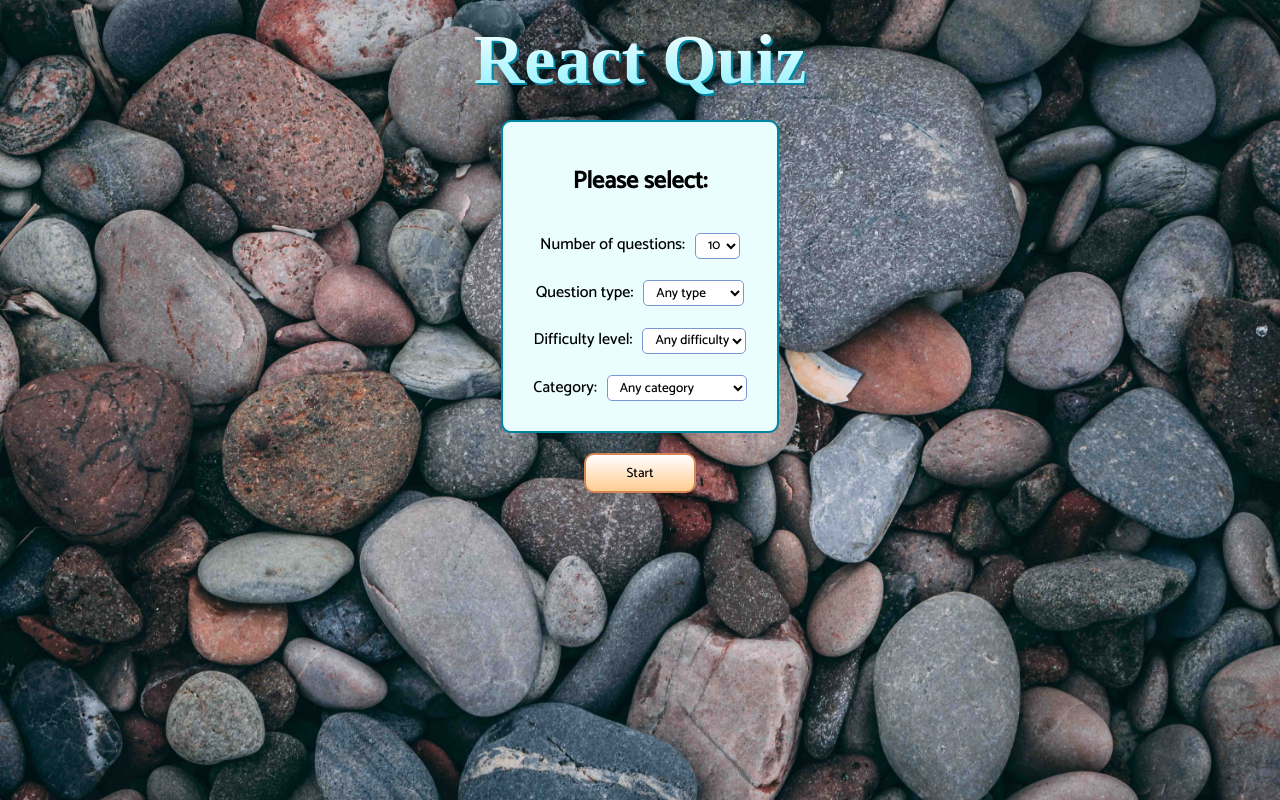
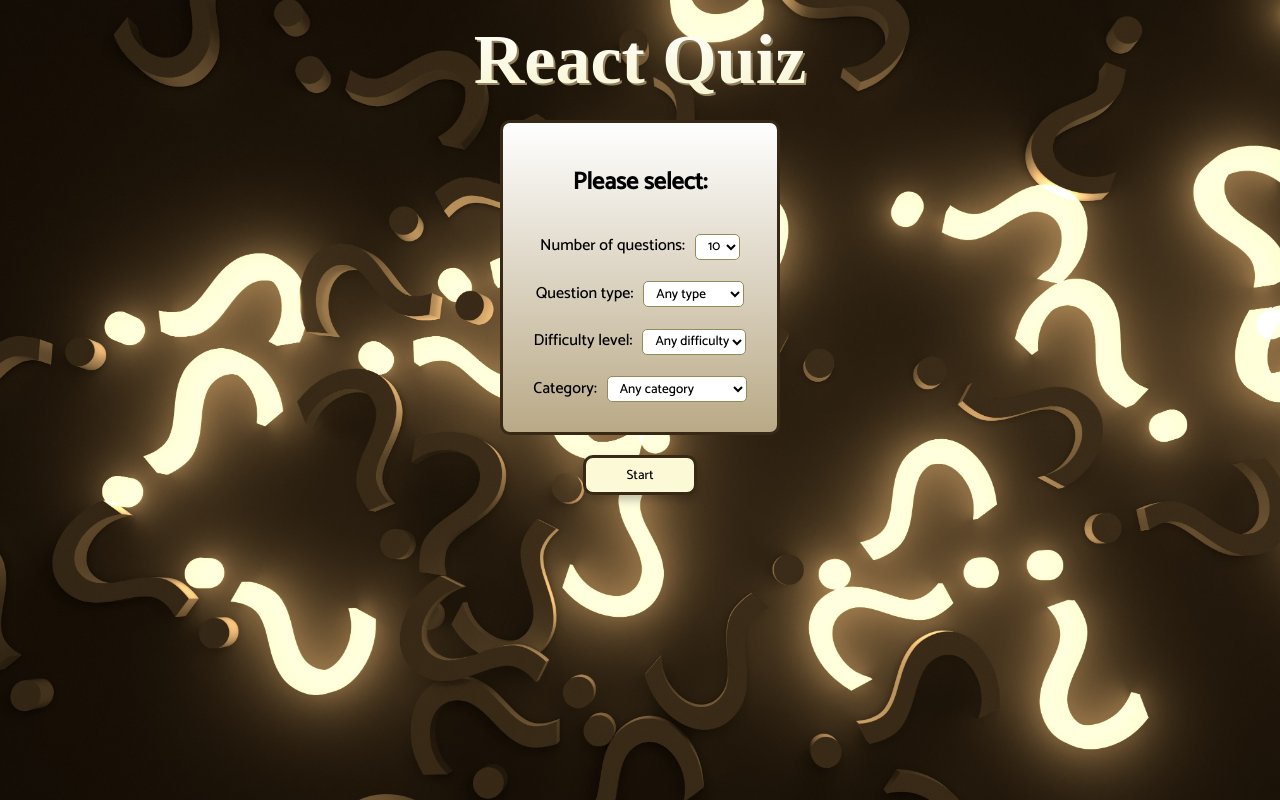
Before and after one commit to iwarra/quiz-app, a React (Create React App) app in the folder react-quiz/: page / in a window 1280 px wide. Built offline with nearby package versions, Linux system fonts and the light colour scheme; a web font is replaced by a local one.

Commit message:
Style update

```diff
--- a/react-quiz/src/app.styles.ts
+++ b/react-quiz/src/app.styles.ts
@@ -1,5 +1,5 @@
 import styled, { createGlobalStyle } from 'styled-components';
-import backgroundImage from './images/oliver-paaske.jpg';
+import backgroundImage from './images/lightning-questionmarks.jpg';
 
 export const GlobalStyle = createGlobalStyle`
   html {
@@ -40,7 +40,7 @@ export const Wrapper = styled.div`
   //Save as an SVG logo instead?
   h1 {
     font-family: Palanquin Dark;
-    background-image: linear-gradient(180deg, #fff, #87f1ff);
+    background-image: linear-gradient(180deg, #fff, #f7f5cf);
     font-weight: 700;
     background-size: 100%;
     background-clip: text;
@@ -48,7 +48,7 @@ export const Wrapper = styled.div`
     -webkit-text-fill-color: transparent;
     -moz-background-clip: text;
     -moz-text-fill-color: transparent;
-    filter: drop-shadow(2px 2px #0085a3);
+    filter: drop-shadow(2px 2px #93805c);
     font-size: 70px;
     text-align: center;
     margin: 20px;
@@ -56,8 +56,8 @@ export const Wrapper = styled.div`
 
   .start, .next {
     cursor: pointer;
-    background: linear-gradient(180deg, #ffffff, #ffcc91);
-    border: 2px solid #d38558;
+    background: #FCF9D6;
+    border: 3px solid #372916;
     box-shadow: 0px 5px 10px rgba(0, 0, 0, 0.25);
     border-radius: 10px;
     height: 40px;
--- a/react-quiz/src/components/QuestionCard.styles.ts
+++ b/react-quiz/src/components/QuestionCard.styles.ts
@@ -2,9 +2,9 @@ import styled from "styled-components";
 
 export const Wrapper = styled.div`
   max-width: 1100px;
-  background: #ebfeff;
+  background: #fff;
   border-radius: 10px;
-  border: 2px solid #0085a3;
+  border: 2px solid #372916;
   padding: 20px;
   box-shadow: 0px 5px 10px rgba(0, 0, 0, 0.25);
   text-align: center;
@@ -29,20 +29,20 @@ export const ButtonWrapper = styled.div<ButtonWrapperProps>`
   button {
     cursor: pointer;
     user-select: none;
-    font-size: 0.8rem;
+    font-size: .9rem;
     width: 100%;
     height: 40px;
     margin: 5px 0;
     background: ${({ correct, userClicked }) =>
       correct
-        ? 'linear-gradient(90deg, #56FFA4, #59BC86)'
+        ? 'linear-gradient(180deg, #53d462, #235e2a)'
         : !correct && userClicked
-        ? 'linear-gradient(90deg, #FF5656, #C16868)'
-        : 'linear-gradient(90deg, #56ccff, #6eafb4)'};
-    border: 3px solid #ffffff;
+        ? 'linear-gradient(180deg, #FF5656, #8a2f2f)'
+        : 'linear-gradient(180deg, #B9A986, #79613E)'};
+    border: 1px solid #372916;
     box-shadow: 1px 2px 0px rgba(0, 0, 0, 0.1);
     border-radius: 10px;
     color: #fff;
-    text-shadow: 0px 1px 0px rgba(0, 0, 0, 0.25);
+    text-shadow: 0px 1px 0px rgba(0, 0, 0, 0.);
   }
 `;
--- a/react-quiz/src/components/QuizSettings.styles.ts
+++ b/react-quiz/src/components/QuizSettings.styles.ts
@@ -5,9 +5,9 @@ export const Box = styled.div`
   flex-direction: column;
   gap: 20px;
   align-items: center;
-  background: #ebfeff;
+  background: linear-gradient(180deg, #fff, #B9A986);
   border-radius: 10px;
-  border: 2px solid #0085a3;
+  border: 3px solid #372916;
   padding: 30px;
 
   h2 {
@@ -18,7 +18,7 @@ export const Box = styled.div`
     margin-left: 10px;
     padding-left: 8px;
     background: #fff;
-    border: 1px solid #7995d2;
+    border: 1px solid #948c58;
     border-radius: 5px;
   }
 `;
```
Also changed, not shown: react-quiz/src/images/lightning-questionmarks.jpg (added), react-quiz/src/images/oliver-paaske.jpg (deleted).
